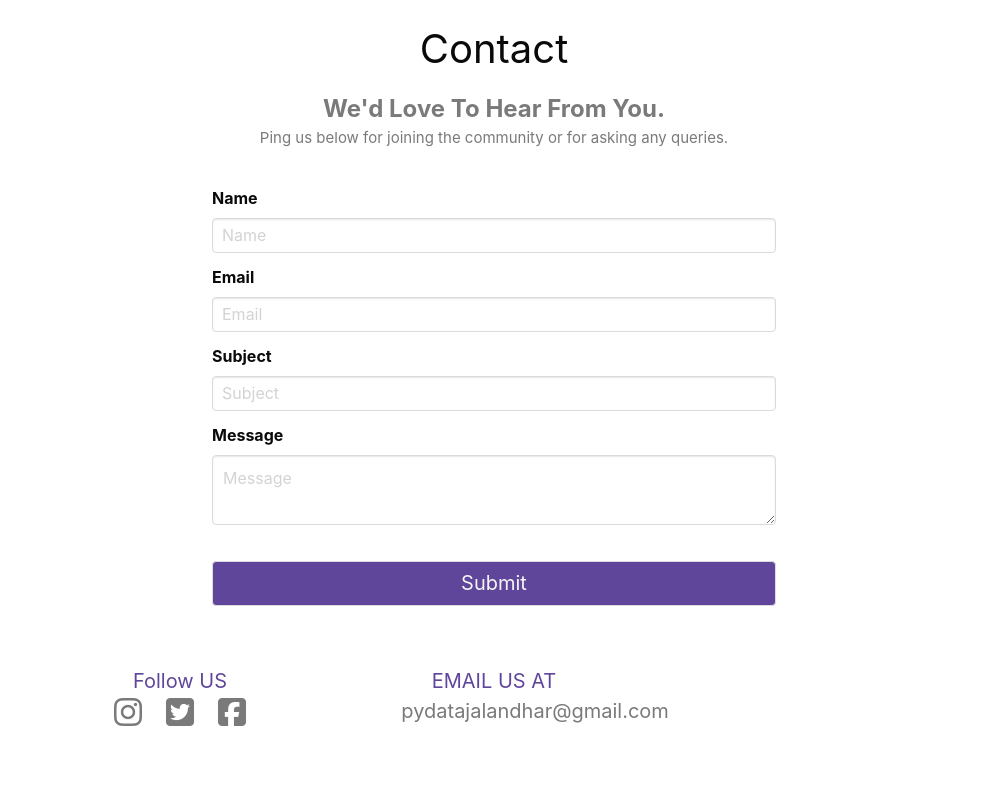
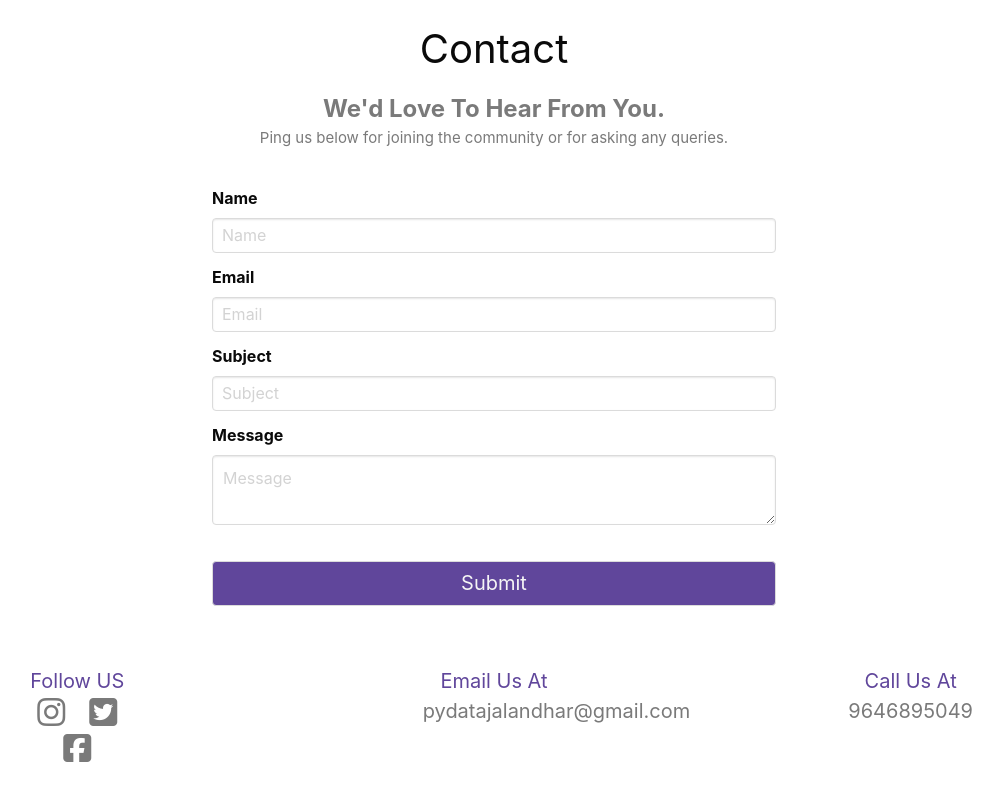
Before and after one commit to PyData-Jalandhar/PyData-Website, a React (Create React App) app: page / in a window 1280 px wide. Shown: the part 3465-4265 px from the top of the page, without its empty margins (146-1149 px from the left). Built offline with nearby package versions, Linux system fonts and the light colour scheme.

Commit message:
Fixed responsiveness in footer.

```diff
--- a/src/components/Contact.js
+++ b/src/components/Contact.js
@@ -28,6 +28,22 @@ const Text = styled.p`
 
 const Icon = styled.span`
   margin: 0.75rem;
+`;
+
+const Footer = styled.div`
+    max-width: 900px;
+    margin: 0 auto;
+    display: flex;
+    justify-content: space-between;
+    @media (min-width: 1200px) {
+    max-width: 1000px;
+    }
+    @media (min-width: 1440px) {
+      max-width: 1100px;
+    }
+    @media (min-width: 1680px) {
+      max-width: 1200px;
+    }
 `;
 
 const Contact = () => (
@@ -133,14 +149,13 @@ const Contact = () => (
         </div>
       </div>
     </div>
-    <div className="columns">
-      <div className="column is-2 is-offset-2 has-text-centered">
+    <Footer className="columns">
+      <div className="column is-2 has-text-centered">
         <p />
         <Text className="is-size-5">Follow US</Text>
         <p className="is-size-5 has-text-grey has-text-centered">
           <Icon>
             <a href="https://www.instagram.com/pyjalandhar/" target="blank_">
-              {" "}
               <i className="is-size-3 fab fa-instagram has-text-grey" />
             </a>
           </Icon>
@@ -156,14 +171,21 @@ const Contact = () => (
           </Icon>
         </p>
       </div>
-      <div className="column is-2 is-offset-1 has-text-centered">
+      <div className="column is-2 has-text-centered">
         <p />
-        <Text className="is-size-5">EMAIL US AT</Text>
+        <Text className="is-size-5">Email Us At</Text>
         <p className="is-size-5 has-text-grey has-text-centered">
           pydatajalandhar@gmail.com
         </p>
       </div>
-    </div>
+      <div className="column is-2 has-text-centered">
+        <p />
+        <Text className="is-size-5">Call Us At</Text>
+        <p className="is-size-5 has-text-grey has-text-centered">
+          9646895049
+        </p>
+      </div>
+    </Footer>
   </div>
 );
 export default Contact;
--- a/src/components/Events.js
+++ b/src/components/Events.js
@@ -33,7 +33,7 @@ export default class Events extends React.Component {
       <EventsContainer id="events">
         <div className="column has-text-centered">
           <Heading className="is-size-2 has-text-black">
-            OUR PAST EVENTS
+            Our Past Events
           </Heading>
         </div>
         <div className="blog-slider">
```
Also changed, not shown: public/manifest.json, public/world.png (deleted), 2 other files (tests, documents, lock files or other folders).
